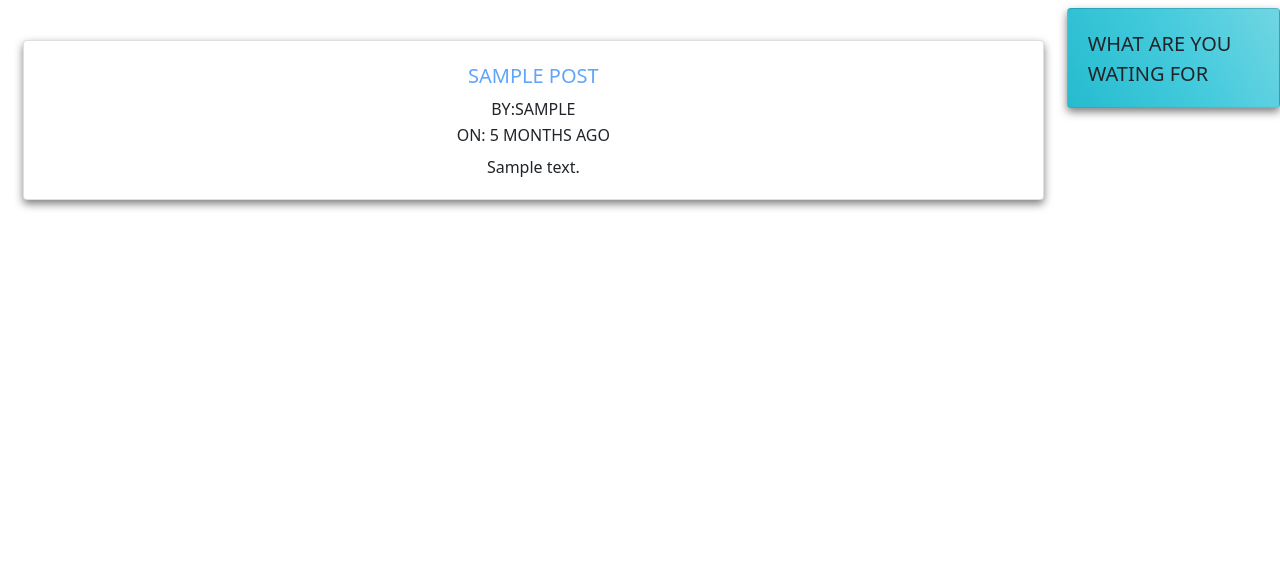
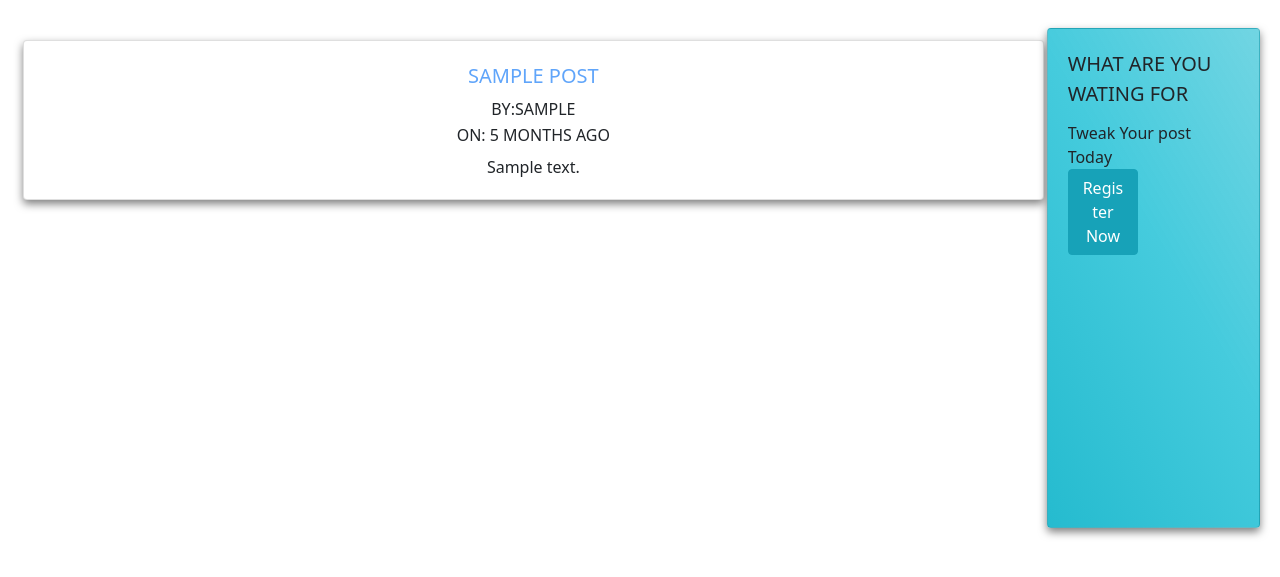
Before and after one commit to areeburrub/Tweak, a Flask app: page /post/1 in a window 1280 px wide. Shown: the part 56-633 px from the top of the page. Run offline with Flask 2, Linux system fonts and the light colour scheme; a user stored in the database is signed in; tables that the repository leaves empty hold one stand-in row (values such as "Sample post"); parts of the project's set-up code (start-up, migrations or seed data) failed here and were passed over; some libraries are stand-ins or nearby versions.

Commit message:
Minor Bugs

```diff
--- a/templates/post.html
+++ b/templates/post.html
@@ -80,7 +80,7 @@
     <div class="col-lg-2 p-0">
 
       <a href="{{ url_for('signup') }}">
-        <div class="card h-full w-full d-lg-block d-md-none d-none" style="box-shadow: 0 4px 8px 0 rgba(0, 0, 0, 0.5); overflow: hidden;  height:100px; background: linear-gradient(60deg,#25bbcf 0%,#45cbdd 55%,#60d0dfe3 100%);">
+        <div class="card h-full w-full d-lg-block d-md-none d-none" style="box-shadow: 0 4px 8px 0 rgba(0, 0, 0, 0.5); overflow: hidden;  height:500px; background: linear-gradient(60deg,#25bbcf 0%,#45cbdd 55%,#60d0dfe3 100%);position: absolute; right: 20px; top:20px;">
           <div class="card-body">
             <p class="card-title text-uppercase lead" >
               <a>What are you wating for</a>
```
